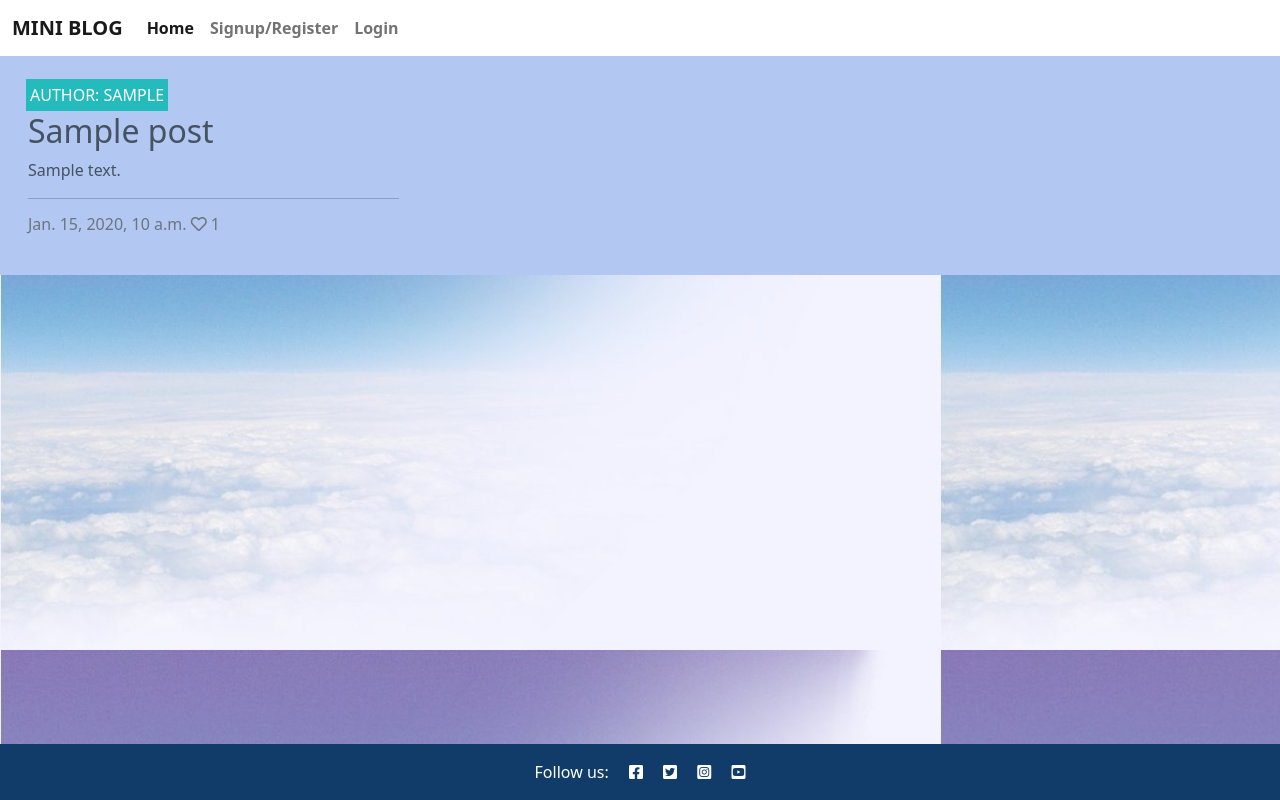
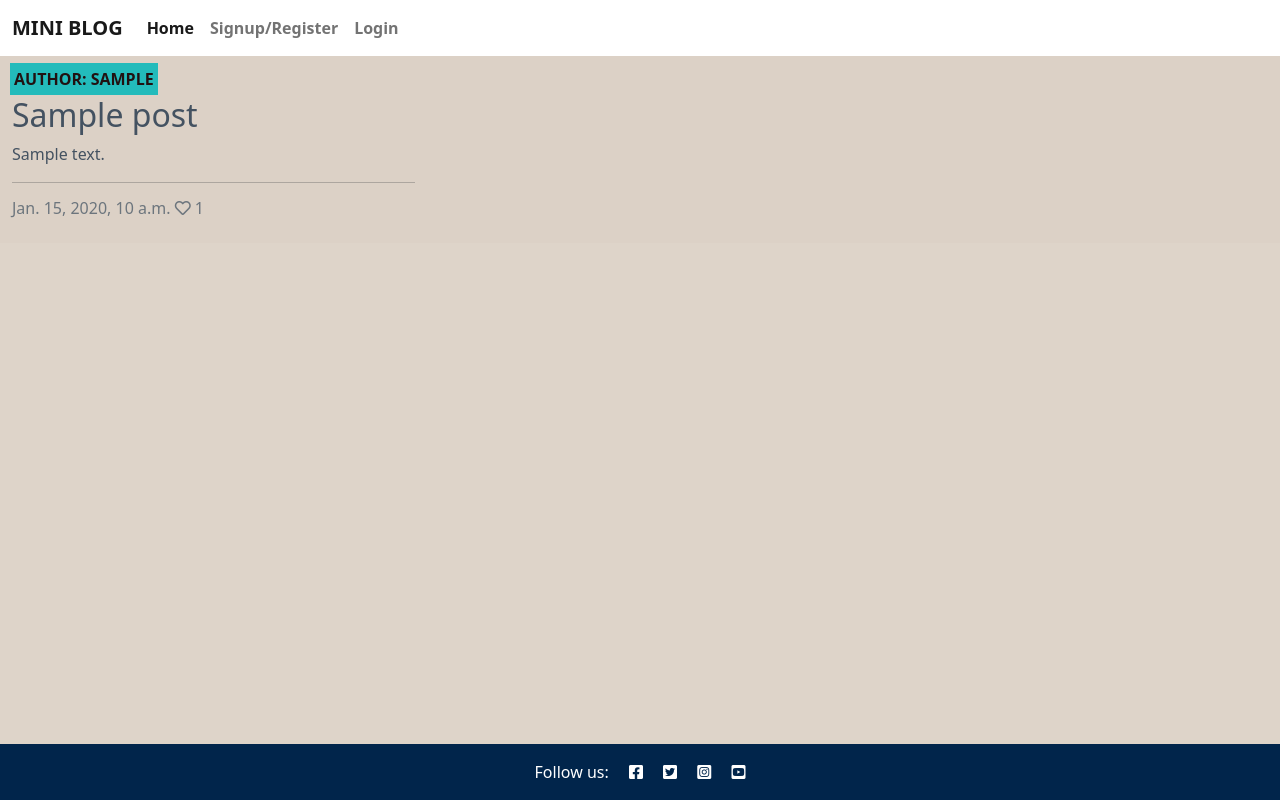
Before and after one commit to PallaviGoel1/miniblogproject4, a Django app: page / in a window 1280 px wide. Run offline with Django 3.2, Linux system fonts and the light colour scheme; tables that the repository leaves empty hold one stand-in row (values such as "Sample post").

Commit message:
change variable name

```diff
--- a/static/css/style.css
+++ b/static/css/style.css
@@ -1,6 +1,6 @@
 body {
-    /*background-color: #F9FAFC;*/
-    background-image: url("/media/images/Background-clouds.jpg");
+    background-color: #e7e2e5;
+    /*background-image: url("/media/images/Background-clouds.jpg");*/
 }
 
 .brand {
@@ -11,7 +11,7 @@ body {
 }
 
 .red-o {
-    color: #dde81052;
+    color: #da10e8;
 }
 
 .thin {
@@ -19,18 +19,20 @@ body {
 }
 
 .light-bg {
-    background-color: #fff;
+    background-color: #db7878;
 }
 
 .dark-bg {
-    background-color: #113b68;
+    background-color: #01254b;
 }
 
 .main-bg {
-    background-color: #b2c7f2;
+    background-color: #dcd2c6f0;
+    /*background-image: url("/media/images/Background-clouds.jpg");
+    background-repeat: no-repeat;*/
 }
 
-.card {
+.blog {
     border: none;
     background-color: transparent;
 }
@@ -48,9 +50,10 @@ body {
 }
 
 .author {
-    color: white;
+    color: rgb(33, 17, 17);
     margin: 4px;
     text-transform: uppercase;
+    font-weight: bold;
 }
 
 .masthead {
@@ -94,7 +97,7 @@ body {
 
 .post-link:hover,
 .page-link {
-    color: #755dec;
+    color: #cd4bbc;
 }
 
 .post-title {
@@ -125,7 +128,7 @@ body {
 
 .link:hover,
 .link:active {
-    color: #445261;
+    color: #46033c;
     text-decoration: underline;
 }
 
@@ -137,7 +140,7 @@ body {
 
 .btn-like:hover,
 .btn-like:active {
-    color: #E84610;
+    color: #e12997;
     background: transparent;
     border: none;
 }
--- a/templates/base.html
+++ b/templates/base.html
@@ -26,8 +26,8 @@
 
     <nav class="navbar navbar-expand-lg navbar-light bg-white">
         <div class="container-fluid">
-            <a class="navbar-brand" href="{% url 'home' %}"><!--<span class="brand">B<span class="red-o">L</span>O<span
-                        class="thin">G</span></span></span>--><b>MINI BLOG</b></a>
+            <a class="navbar-brand" href="{% url 'home' %}">
+                        <b>MINI BLOG</b></a>
             <button class="navbar-toggler" type="button" data-bs-toggle="collapse" data-bs-target="#navbarText"
                 aria-controls="navbarText" aria-expanded="false" aria-label="Toggle navigation">
                 <span class="navbar-toggler-icon"></span>
--- a/templates/index.html
+++ b/templates/index.html
@@ -10,25 +10,25 @@
             <div class="row">
                 {% for post in post_list %}
                 <div class="col-md-4">
-                    <div class="card mb-4">
-                        <div class="card-body">
+                    <div class="blog mb-4">
+                        <div class="blog">
                             <div class="image-container">
                                 {% if "placeholder" in post.featured_image.url %}
-                                <img class="card-img-top"
+                                <img class="blog"
                                     src="https://www.bertelsmann-stiftung.de/fileadmin/files/_processed_/a/c/csm_Fotolia_64336912_X_Original_41023_d2446515ba.jpg">
                                 {% else %}
-                                <img class="card-img-top" src=" {{ post.featured_image.url }}">
+                                <img class="blog" src=" {{ post.featured_image.url }}">
                                 {% endif %}
                                 <div class="image-flash">
                                     <p class="author">Author: {{ post.author }}</p>
                                 </div>
                             </div>
                             <a href="{% url 'post_detail' post.slug %}" class="post-link">
-                                <h2 class="card-title">{{ post.title }}</h2>
-                                <p class="card-text">{{ post.excerpt }}</p>
+                                <h2 class="blog">{{ post.title }}</h2>
+                                <p class="blog">{{ post.excerpt }}</p>
                             </a>
                             <hr />
-                            <p class="card-text text-muted h6">{{ post.created_on}} <i class="far fa-heart"></i>
+                            <p class="blog text-muted h6">{{ post.created_on}} <i class="far fa-heart"></i>
                                 {{ post.number_of_likes }}</p>
                         </div>
                     </div>
```
Also changed, not shown: templates/post_detail.html (+7 -7 lines).
